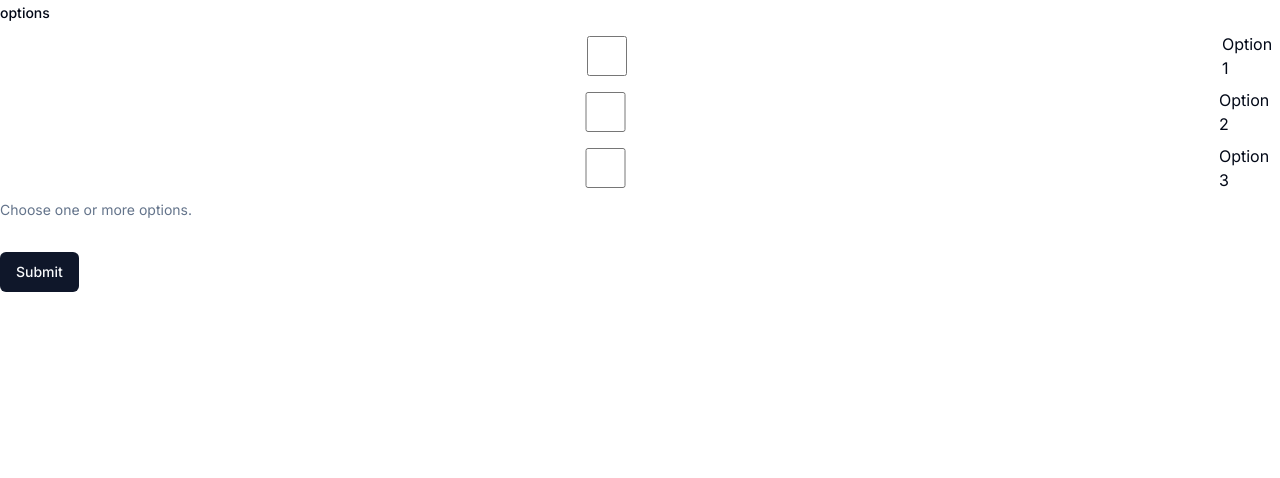
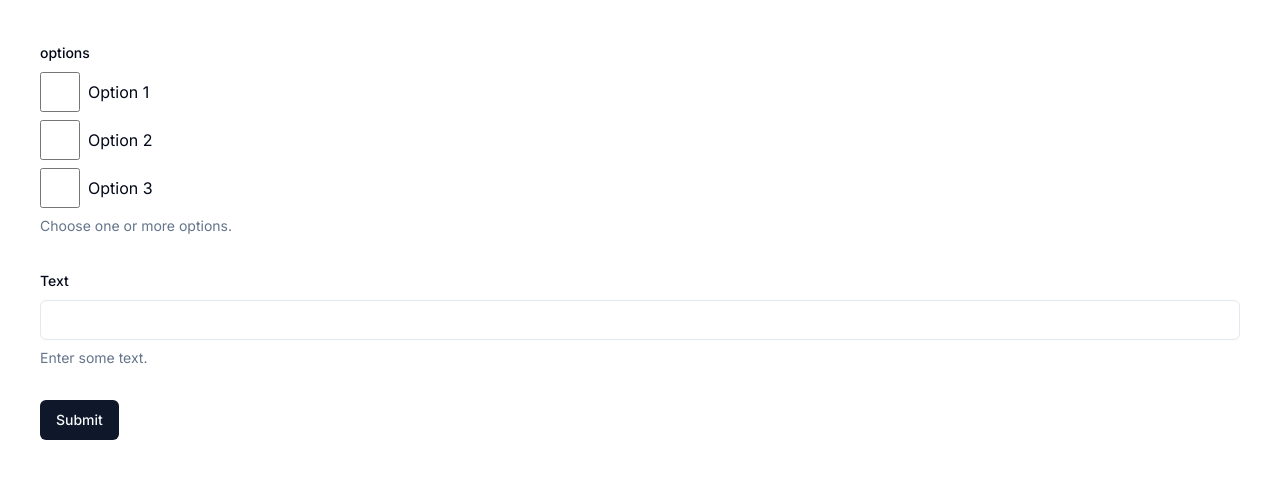
Before and after one commit to blackmax1886/react-hook-form-playground, a Next.js app: page /array-form in a window 1280 px wide. Shown: the top 478 px of the page. Built offline with nearby package versions, Linux system fonts and the light colour scheme.

Commit message:
style: adjust spacing

```diff
--- a/src/app/array-form/page.tsx
+++ b/src/app/array-form/page.tsx
@@ -5,6 +5,7 @@ import { Form, FormControl, FormDescription, FormField, FormItem, FormLabel, For
 import { Input } from "@/components/ui/input"
 import { zodResolver } from "@hookform/resolvers/zod"
 import { useForm } from "react-hook-form"
+import { text } from "stream/consumers"
 import { z } from "zod"
 
 const formSchema = z.object({
@@ -16,6 +17,7 @@ const formSchema = z.object({
   ).refine((options) => options.some(option => option.isSelected), {
     message: "Please select at least one option.",
   }),
+  text: z.string().min(3),
 })
 
 export default function OptionsForm() {
@@ -28,6 +30,7 @@ export default function OptionsForm() {
         { label: "Option 2", isSelected: false },
         { label: "Option 3", isSelected: false }
       ],
+      text: "",
     },
   })
 
@@ -40,7 +43,7 @@ export default function OptionsForm() {
 
   return (
     <Form {...form}>
-      <form onSubmit={form.handleSubmit(onSubmit)} className="space-y-8">
+      <form onSubmit={form.handleSubmit(onSubmit)} className="space-y-8 p-10">
         <FormField
           control={form.control}
           name="options"
@@ -50,7 +53,7 @@ export default function OptionsForm() {
               <FormControl>
                 <>
                 {value.map((option, index) => (
-                  <label key={index} className="flex items-center space-x-2">
+                  <div key={index} className="flex items-center space-x-2 gap-">
                     <Input
                       type="checkbox"
                       checked={option.isSelected}
@@ -59,9 +62,10 @@ export default function OptionsForm() {
                         updatedOptions[index].isSelected = e.target.checked;
                         onChange(updatedOptions);
                       }}
+                      className="h-10 w-10"
                     />
-                    <span>{option.label}</span>
-                  </label>
+                    <label>{option.label}</label>
+                  </div>
                 ))}
                 </>
               </FormControl>
@@ -72,6 +76,18 @@ export default function OptionsForm() {
             </FormItem>
           )}
         />
+        <FormField control={form.control} name="text" render={({field}) => {
+          return (
+            <FormItem>
+              <FormLabel>Text</FormLabel>
+              <FormControl>
+                <Input {...field} />
+              </FormControl>
+              <FormDescription>Enter some text.</FormDescription>
+              <FormMessage />
+            </FormItem>
+          )
+        }} />
         <Button type="submit">Submit</Button>
       </form>
     </Form>
```
